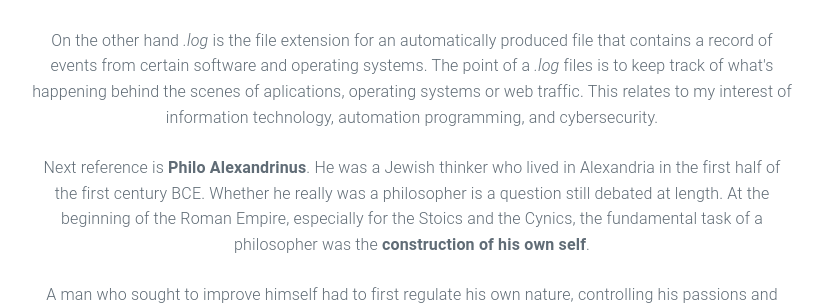
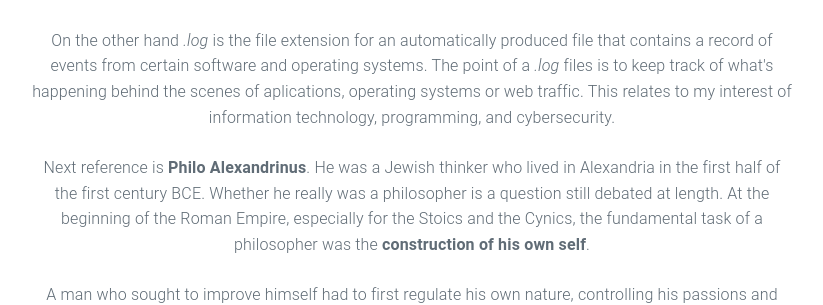
Before and after one commit to XNIZDUCH/xnizduch.github.io, a Jekyll site: the page built from about.md, in a window 1280 px wide. Shown: the part 467-772 px from the top of the page, without its empty margins (228-1051 px from the left). Built offline with Jekyll 4.4.1, drawn with Linux system fonts in a browser that asks for light colours.

Commit message:
Update about.md

```diff
--- a/about.md
+++ b/about.md
@@ -9,7 +9,7 @@ permalink: /about/
 
 <p>I'm studying - among others - Polish Philology (not only, however, as of today I haven't finished any studies yet), and there I learnd, to appreciate the power of words. The word <i>philolog</i> comes from ancient Greece, and it's the combination of two words: <i>philos</i> and <i>logos</i>. <i>Philos</i> was recognized by the ancient Greeks as a specific kind of love, characterized by a very deep level of understanding and meaning. <i>Logos</i> has a lot of interpretations and I really encourage you, to <a href="https://en.wikipedia.org/wiki/Logos">read about it</a>, because it's very interesting concept, and i think it's must-know basic philosophy knowledge. Loosely translated, <i>philolog</i> means <b>the lover of logos</b> or simpliest <b>the lover of words</b>.</p>
 
-<p>On the other hand <i>.log</i> is the file extension for an automatically produced file that contains a record of events from certain software and operating systems. The point of a <i>.log</i> files is to keep track of what's happening behind the scenes of aplications, operating systems or web traffic. This relates to my interest of information technology, automation programming, and cybersecurity.</p>
+<p>On the other hand <i>.log</i> is the file extension for an automatically produced file that contains a record of events from certain software and operating systems. The point of a <i>.log</i> files is to keep track of what's happening behind the scenes of aplications, operating systems or web traffic. This relates to my interest of information technology, programming, and cybersecurity.</p>
 
 <p>Next reference is <b>Philo Alexandrinus</b>. He was a Jewish thinker who lived in Alexandria in the first half of the first century BCE. Whether he really was a philosopher is a question still debated at length. At the beginning of the Roman Empire, especially for the Stoics and the Cynics, the fundamental task of a philosopher was the <b>construction of his own self</b>.</p>
 
```
